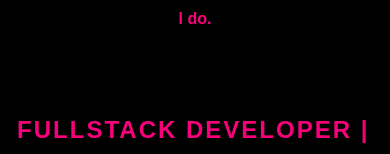
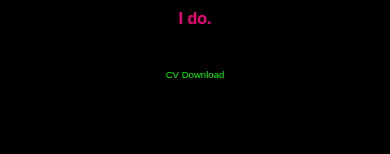
Before and after one commit to alissonkl20/porti, a React (Vite) app in the folder app/: page / in a window 390 px wide. Shown: the part 377-531 px from the top of the page. Built offline with nearby package versions, Linux system fonts and the light colour scheme; no server answers.

Commit message:
Refactor code structure for improved readability and maintainability

```diff
--- a/app/src/components/About.jsx
+++ b/app/src/components/About.jsx
@@ -3,6 +3,7 @@
 import '../css/Home.css';
 import '../css/About.css'; // Corrige o caminho para o arquivo CSS
 import foofVideo from '../assets/videos/foof.mp4';
+import cvFile from '../assets/Alisso de Almeida de Oliveira.CV.pdf';
 
 // Altere o nome da função para About para alinhar com o novo nome desejado
 function About() {
@@ -33,7 +34,14 @@
               <span> Developer</span>
             <span className='info'>My name is Alisson de Almeida de Oliveira, I am 23 years old, known as Kaiser. <br />
              I am a responsible, dedicated, and committed professional striving for excellence in everything I do.</span>
+             <button className="cv-download-button" onClick={() => {
+  const link = document.createElement('a');
+  link.href = cvFile;
+  link.download = 'Alisso de Almeida de Oliveira.CV.pdf';
+  link.click();
+}}>CV Download</button>
           </h2>
+
         </div>
       </div>
       <div className="info-sections-container">
--- a/app/src/components/works.jsx
+++ b/app/src/components/works.jsx
@@ -97,7 +97,7 @@
                   <div className="works-hover-video-area">
                     <video
                       className="works-hover-bg-video"
-                      src={card.hoverVideo}
+                      src={card.hoverVideo || null} // Adiciona fallback para evitar string vazia
                       autoPlay
                       loop
                       muted
--- a/app/src/css/About.css
+++ b/app/src/css/About.css
@@ -52,9 +52,28 @@
   font-size: clamp(1rem, 2vw, 1.5rem);
   color: var(--color-pink1);
   text-align: center;
-  margin: 2.5rem auto;
+  margin: 0.5rem auto;
   line-height: 1.8;
   max-width: 800px;
+}
+
+.cv-download-button {
+  background-color: transparent;
+  color: var(--color-green2);
+  border: none;
+  padding: 0.5rem 1rem;
+  font-size: clamp(1rem, 2vw, 1.1rem);
+  cursor: pointer;
+  transition: background-color 0.1s ease, transform 0.1s ease;
+}
+
+.cv-download-button:hover {
+  background-color: var(--color-white);
+  transform: scale(1.05);
+}
+
+.cv-download-button:active {
+  transform: scale(0.95);
 }
 
 /* Media Queries para telas menores */
@@ -98,6 +117,11 @@
     font-size: 1.1rem;
     margin: 0.8rem auto;
   }
+
+  .cv-download-button {
+    padding: 0.4rem 0.8rem;
+    font-size: clamp(0.7rem, 1.8vw, 0.9rem);
+  }
 }
 
 @media (max-width: 480px) {
@@ -118,4 +142,9 @@
     font-size: 1rem;
     margin: 0.5rem auto;
   }
+
+  .cv-download-button {
+    padding: 0.3rem 0.6rem;
+    font-size: clamp(0.6rem, 1.5vw, 0.8rem);
+  }
 }
```
Also changed, not shown: 1 other file (tests, documents, lock files or other folders).
